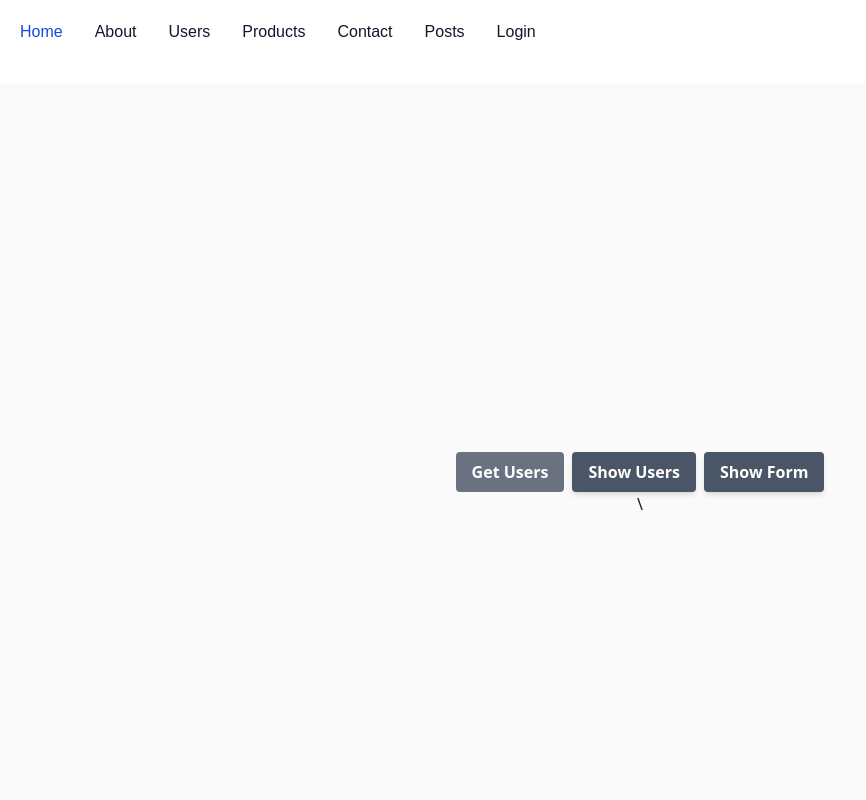
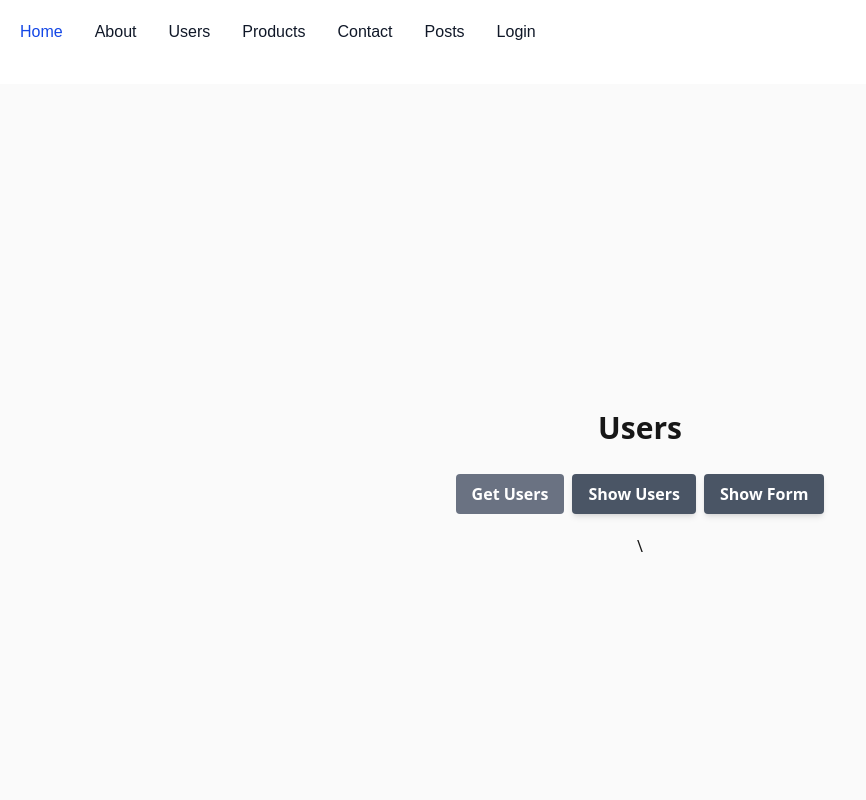
Before and after one commit to G3RGES/nextjs_iti, a Next.js app: page /users in a window 1280 px wide. Shown: the top 800 px of the page, without its empty margins (0-866 px from the left). Built offline with nearby package versions, Linux system fonts and the light colour scheme.

Commit message:
Update page.js

```diff
--- a/src/app/users/page.js
+++ b/src/app/users/page.js
@@ -155,8 +155,8 @@ const Users = () => {
 
   return (
     <div className="flex flex-col mt-2 min-h-screen items-center justify-center bg-zinc-50 font-sans dark:bg-black">
-      {/* <h1 className="text-3xl font-bold mb-3">Users</h1> */}
-      <div className="flex gap-2 justify-center items-center ">
+      <h1 className="text-3xl font-bold mb-3">Users</h1>
+      <div className="flex gap-2 justify-center items-center mt-4 mb-5 ">
         <button
           onClick={fetchUsers}
           className=" bg-gray-500 hover:bg-gray-700 text-white font-bold py-2 px-4 rounded"
```
